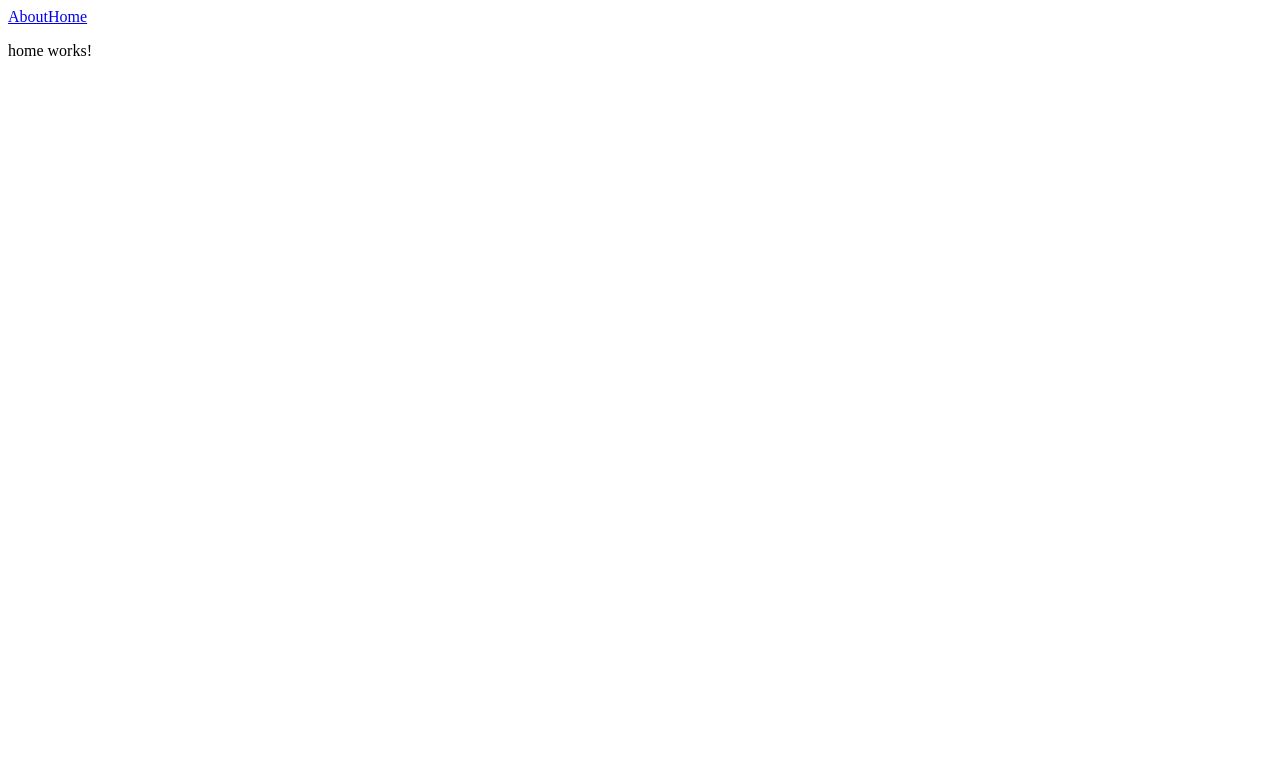
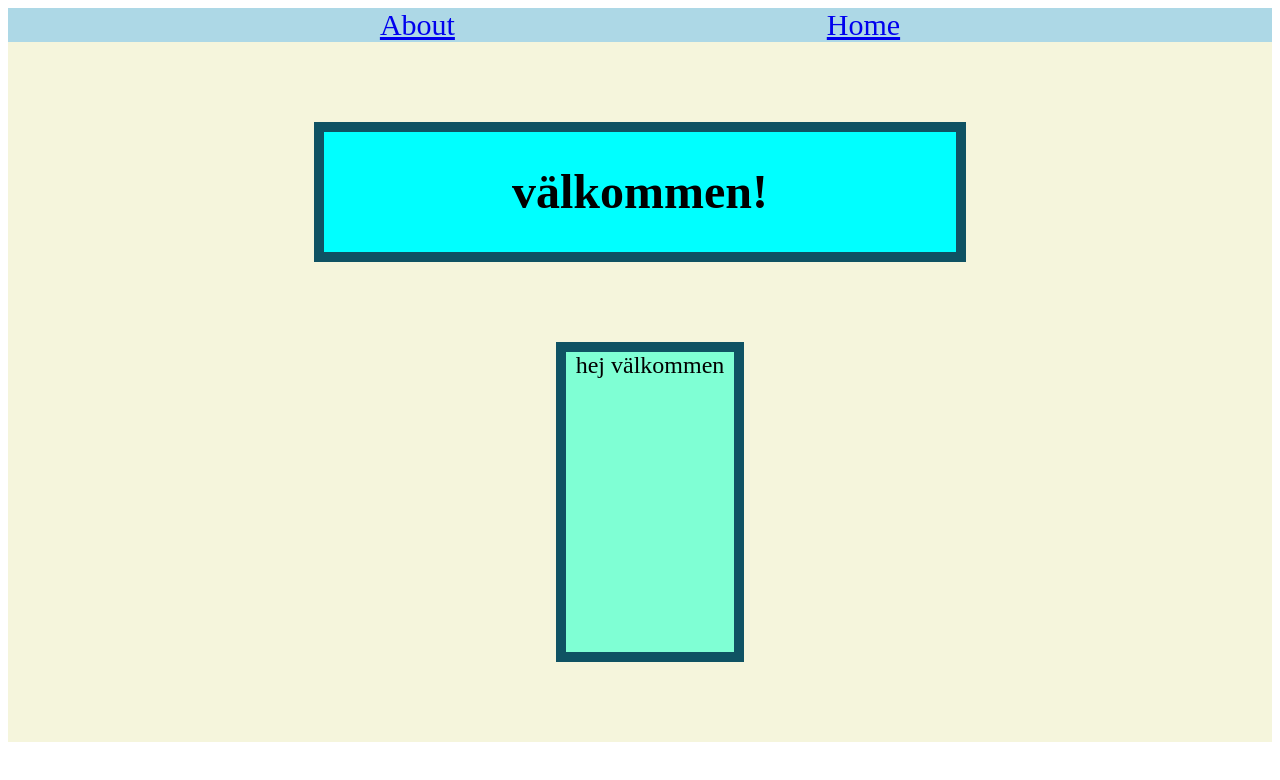
Before and after one commit to EricBO2/FR_inlamnings_uppgift, an Angular app: page / in a window 1280 px wide. Shown: the top 780 px of the page. Built offline with nearby package versions, Linux system fonts and the light colour scheme.

Commit message:
seperated text box in to sepret component

```diff
--- a/src/app/about/about.component.css
+++ b/src/app/about/about.component.css
@@ -0,0 +1,17 @@
+main {
+  display: flex;
+  background-color: beige;
+  height: 700px;
+  justify-content: space-evenly;
+  align-items: center;
+  flex-direction: column;
+}
+.rubrik_box{
+    display: flex;
+    background-color: aqua;
+    width: 50%;
+    font-size: 24px;
+    border: 10px solid;
+    border-color: rgb(15, 82, 99);
+    justify-content: center;
+}
--- a/src/app/about/about.component.html
+++ b/src/app/about/about.component.html
@@ -1,3 +1,6 @@
-<body>
-    <p>about fungerar</p>
-</body>
+<main>
+    <div class="rubrik_box">
+        <h1>Om oss!</h1>
+    </div>
+    <app-text-box textBoxMessage="hej jag är eric karlsson och har skapat det här sidan som prodjekt arbette"></app-text-box>
+</main>
--- a/src/app/about/about.component.ts
+++ b/src/app/about/about.component.ts
@@ -1,8 +1,9 @@
 import { Component } from '@angular/core';
+import { TextBoxComponent } from "../text-box/text-box.component";
 
 @Component({
   selector: 'app-about',
-  imports: [],
+  imports: [TextBoxComponent],
   templateUrl: './about.component.html',
   styleUrl: './about.component.css'
 })
--- a/src/app/app.component.css
+++ b/src/app/app.component.css
@@ -0,0 +1,12 @@
+* {
+  margin: 0;
+  padding: 0;
+}
+header {
+  display: flex;
+  background-color: lightblue;
+  width: 100%;
+  font-size: 30px;
+  color: black;
+  justify-content: space-evenly;
+}
--- a/src/app/app.component.html
+++ b/src/app/app.component.html
@@ -1,6 +1,10 @@
 <header>
-  <a routerLink="/about">About</a>
-  <a routerLink="/">Home</a>
+  <div>
+    <a routerLink="/about">About</a>
+  </div>
+  <div>
+    <a routerLink="/">Home</a>
+  </div>
 </header>
 
 <router-outlet />
--- a/src/app/home/home.component.css
+++ b/src/app/home/home.component.css
@@ -0,0 +1,18 @@
+main {
+  display: flex;
+  background-color: beige;
+  height: 700px;
+  justify-content: space-evenly;
+  align-items: center;
+  flex-direction: column;
+}
+.rubrik_box {
+  display: flex;
+  background-color: aqua;
+  width: 50%;
+  font-size: 24px;
+  border: 10px solid;
+  border-color: rgb(15, 82, 99);
+  justify-content: center;
+  align-items: center;
+}
--- a/src/app/home/home.component.html
+++ b/src/app/home/home.component.html
@@ -1 +1,6 @@
-<p>home works!</p>
+<main>
+    <div class="rubrik_box">
+        <h1>välkommen!</h1>
+    </div>
+    <app-text-box textBoxMessage="hej välkommen"></app-text-box>
+</main>
--- a/src/app/home/home.component.ts
+++ b/src/app/home/home.component.ts
@@ -1,8 +1,9 @@
 import { Component } from '@angular/core';
+import { TextBoxComponent } from "../text-box/text-box.component";
 
 @Component({
   selector: 'app-home',
-  imports: [],
+  imports: [TextBoxComponent],
   templateUrl: './home.component.html',
   styleUrl: './home.component.css'
 })
--- /dev/null
+++ b/src/app/text-box/text-box.component.css
@@ -0,0 +1,10 @@
+.text_box{
+    display: flex;
+    background-color: aquamarine;
+    width: 100%;
+    height: 300px;
+    font-size: 24px;
+    border: 10px solid;
+    border-color: rgb(15, 82, 99);
+    justify-content: center;
+}
--- /dev/null
+++ b/src/app/text-box/text-box.component.html
@@ -0,0 +1,3 @@
+<div class="text_box">
+    {{textBoxMessage}}
+</div>
```
Also changed, not shown: src/app/text-box/text-box.component.ts (added, +12 -0 lines), 1 other file (tests, documents, lock files or other folders).
